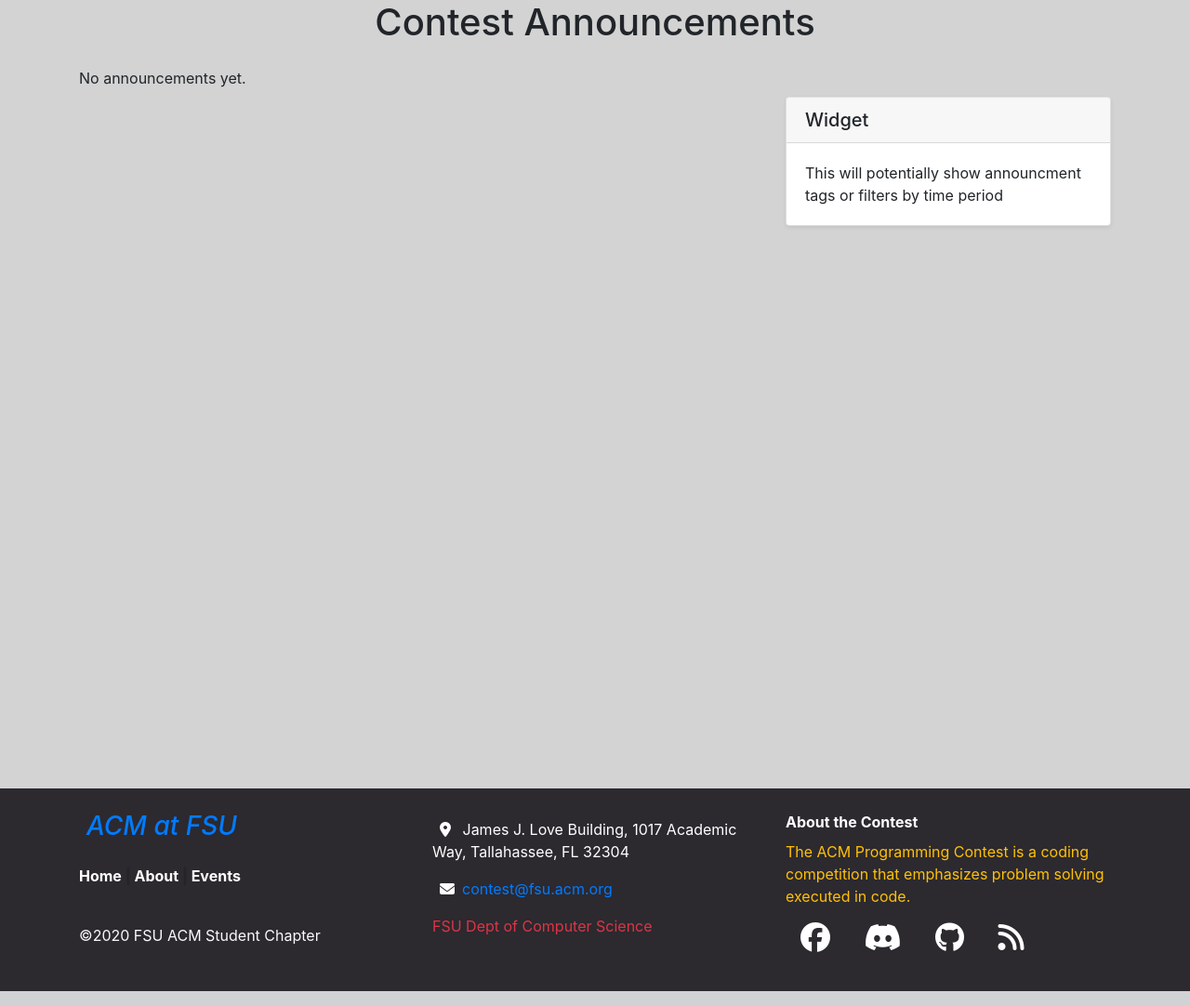
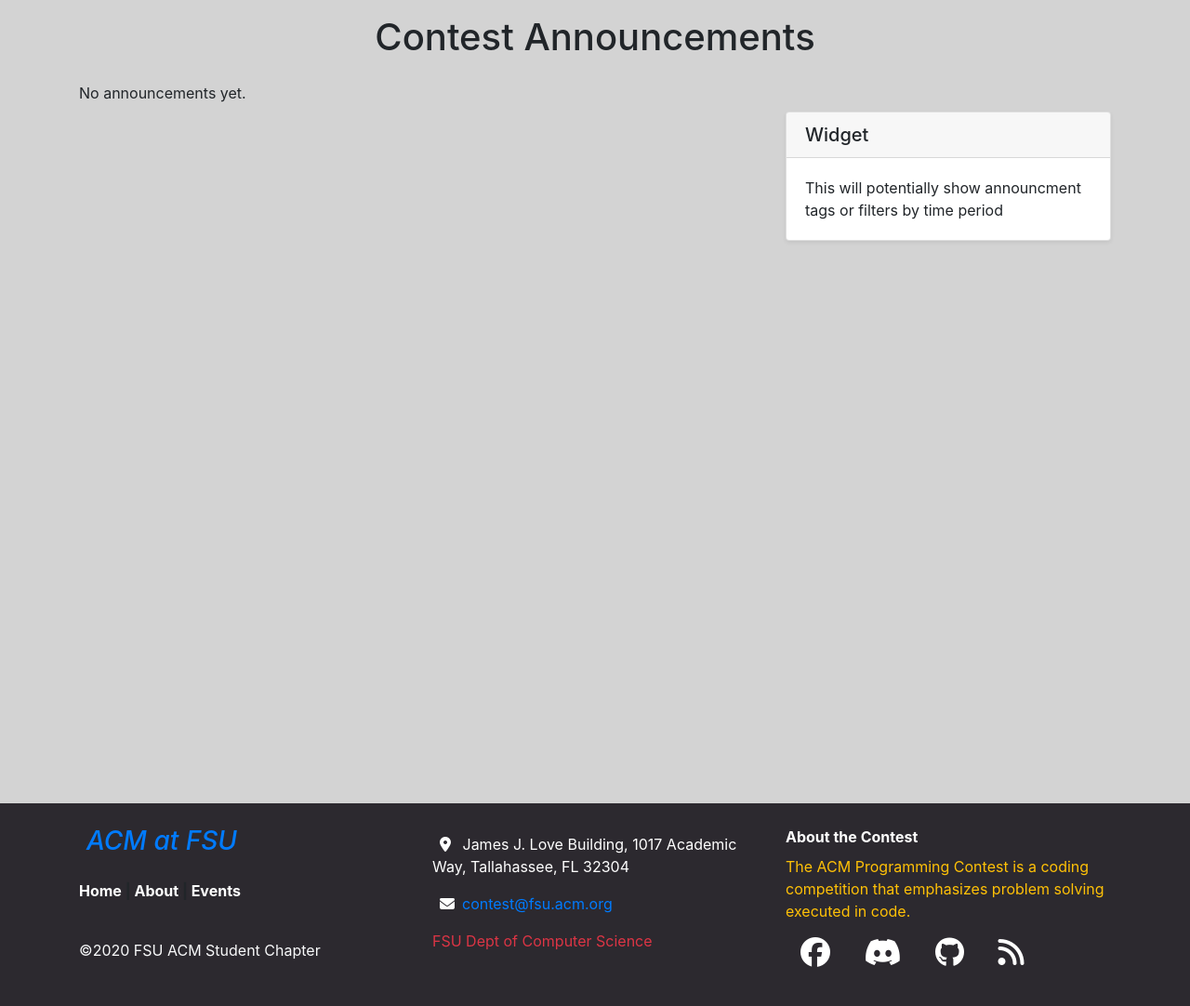
Before and after one commit to mmcinnestaylor/Programming-Contest-Suite, a Django app: page /announcements/ in a window 1280 px wide. Shown: the part 66-1148 px from the top of the page at 93% size. Run offline with Django 3.2, Linux system fonts and the light colour scheme; data that the repository does not hold is empty; parts of the project's set-up code (start-up, migrations or seed data) failed here and were passed over; some libraries are stand-ins or nearby versions.

Commit message:
Update base.html

```diff
--- a/src/core/templates/core/base.html
+++ b/src/core/templates/core/base.html
@@ -93,7 +93,7 @@
     <!-- end of header -->
 
     <!-- content -->
-    <div class="container">
+    <div class="container my-3">
       <main>
         {% block content %}
         {% endblock %}
```
